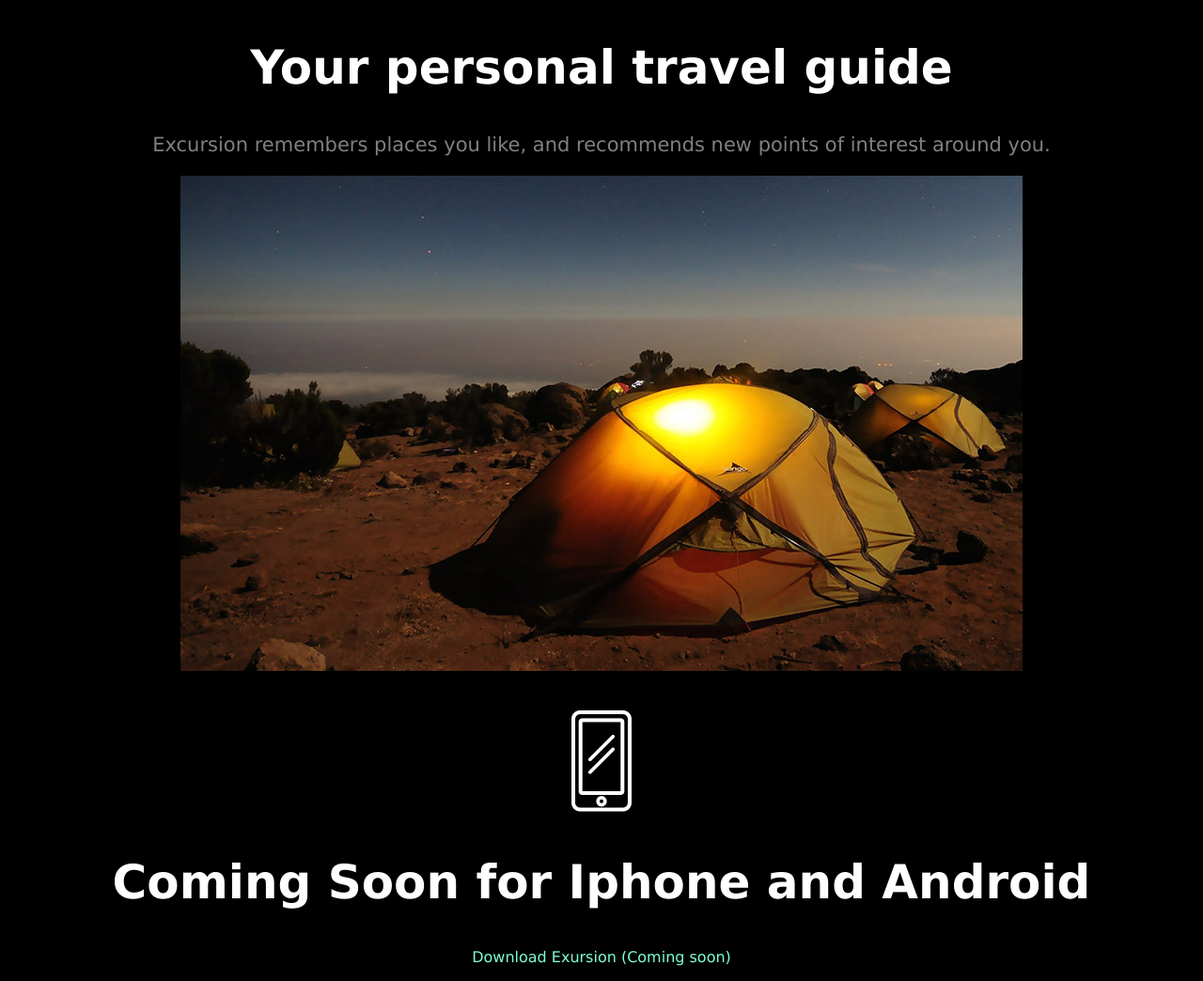
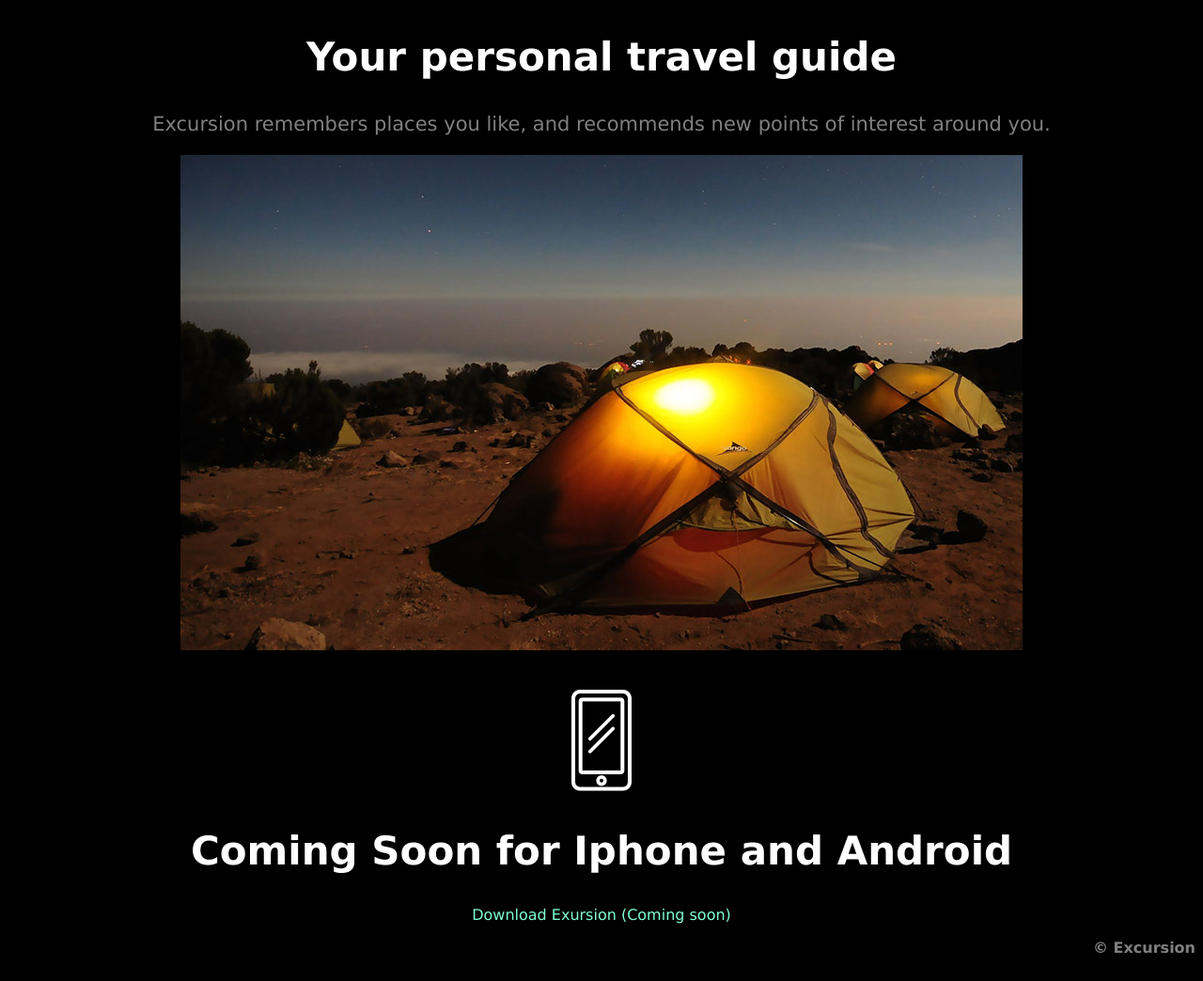
Before and after one commit to Roy817/excursion, a plain HTML site: page index.html in a window 1280 px wide. Shown: the part 387-1431 px from the top of the page at 94% size. Drawn offline with Linux system fonts and the light colour scheme.

Commit message:
fine tuning

```diff
--- a/index.html
+++ b/index.html
@@ -16,7 +16,7 @@
     </section>
 
     <section id="guide">
-      <h1>Your personal travel guide</h1>
+      <h2>Your personal travel guide</h2>
       <p>Excursion remembers places you like, and recommends new points of interest around you.</p>
       <img src="./resources/camp.jpg" alt="pircture of an base camp"/>
     </section>
@@ -24,8 +24,12 @@
     <section id="phone">
       <br><br>
       <img src="./resources/phone.png" alt="icon of a phone"/>
-      <h1>Coming Soon for Iphone and Android</h1>
+      <h2>Coming Soon for Iphone and Android</h2>
       <p> Download Exursion (Coming soon)</p>
+    </section>
+
+    <section id="end">
+      <p>© Excursion</p>
     </section>
 
   </body>
--- a/resources/CSS/style.css
+++ b/resources/CSS/style.css
@@ -5,9 +5,14 @@ html {
   background-color: black;
 }
 
-h1{
+h1 {
   Color: white;
   font-size: 50px;
+}
+
+h2 {
+  font-size: 42px;
+  color: white;
 }
 
 #header, #phone p {
@@ -19,3 +24,9 @@ h1{
   color: grey;
   font-size: 21px;
 }
+
+#end {
+  text-align: right;
+  color: grey;
+  font-weight: bold;
+}
```
